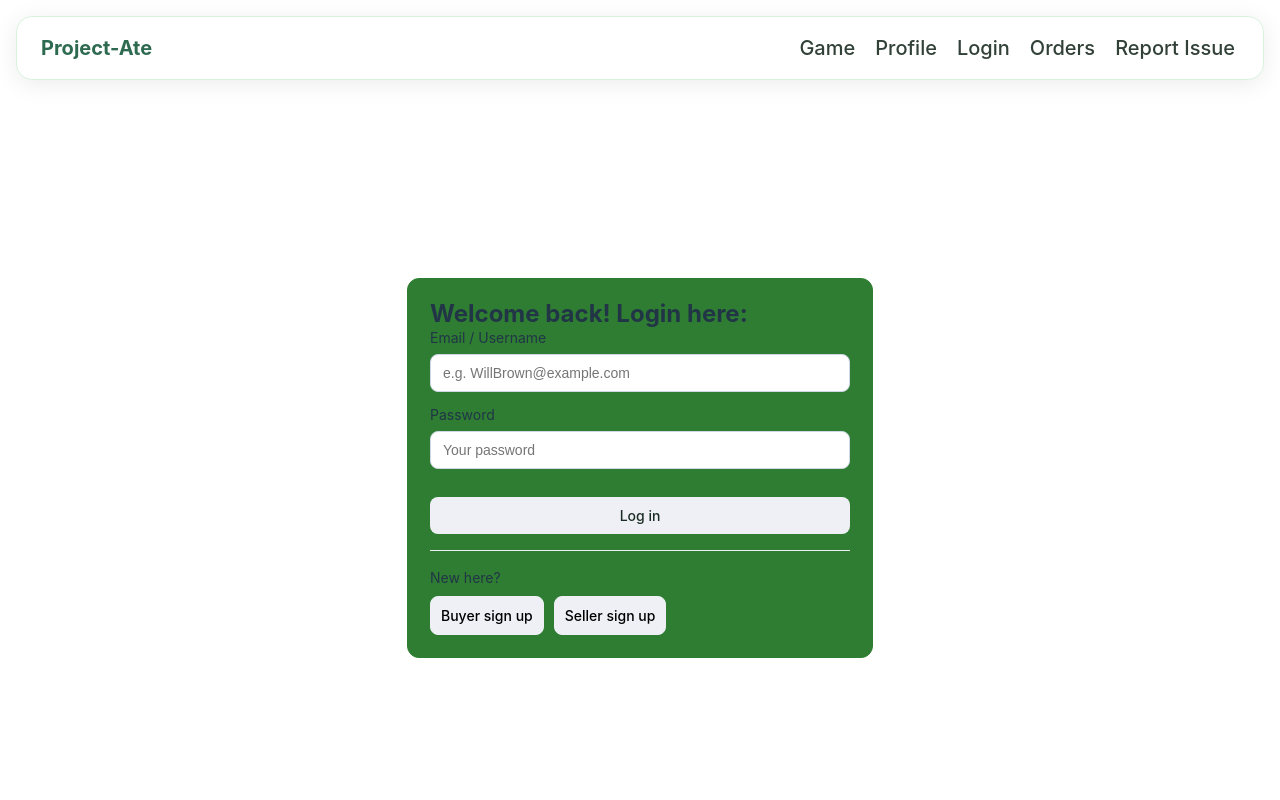
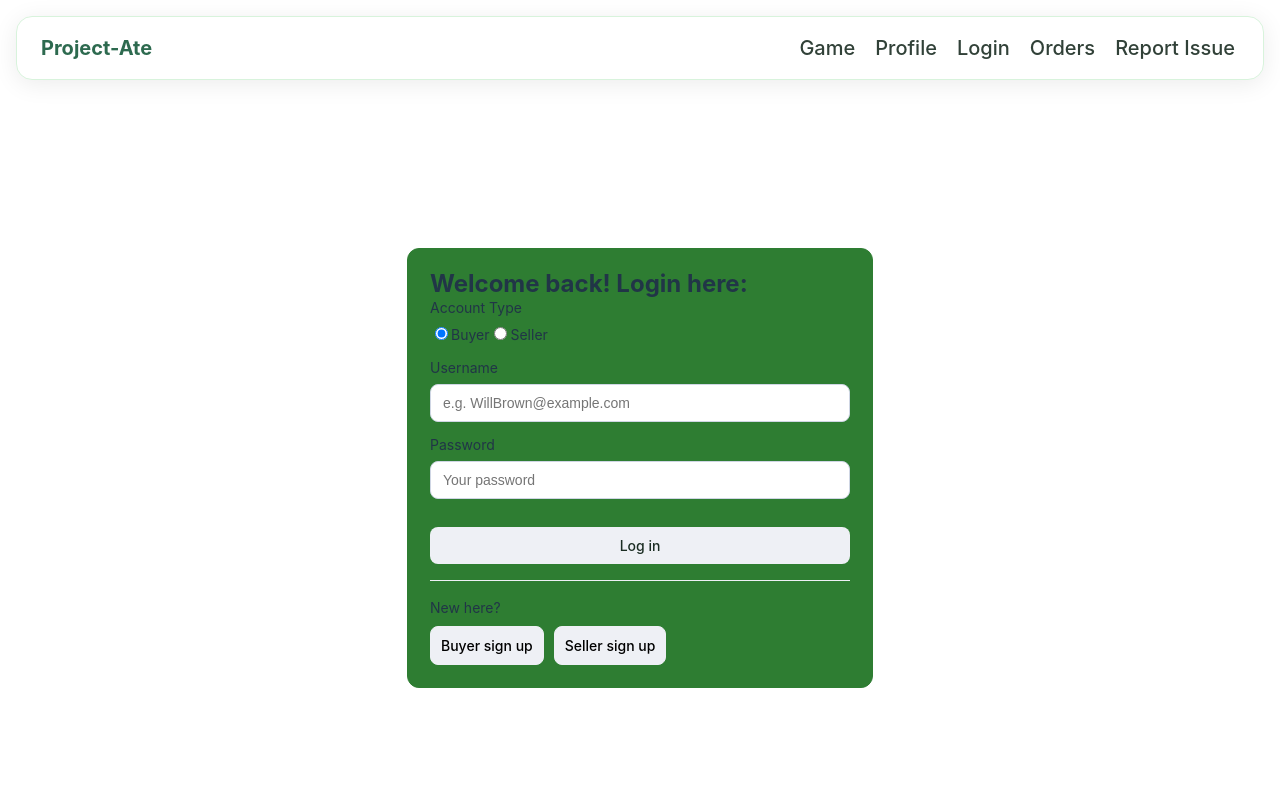
Before and after one commit to Project-Ate-COM2020/Project-Ate, a React app in the folder frontend/: page /seller/login in a window 1280 px wide. Shown: the top 800 px of the page. Built offline with nearby package versions, Linux system fonts and the light colour scheme; no server answers; the HTML template or start-up script is replaced by a standard one.

Commit message:
added radio

```diff
--- a/frontend/src/authorisationPages/loginPage.jsx
+++ b/frontend/src/authorisationPages/loginPage.jsx
@@ -5,12 +5,13 @@ import React, {useState} from "react";
 import { useNavigate, Link } from "react-router-dom";
 import { login, fetchMe } from "../api-legacy/authorisation";
 import AuthLayout from "../reusableComponents/authLayout";
-import { usePostData } from "../reusableComponents/api";
+import { postData } from "../reusableComponents/api";
 
 export default function LoginPage() {
   const navigate = useNavigate();
 
   // create state variables for form inputs
+  const [accountType, setAccountType] = useState("buyer");
   const [identifier, setIdentifier] = useState("");
   const [password, setPassword] = useState("");
 
@@ -21,11 +22,22 @@ export default function LoginPage() {
   const handleSubmit = async (e) => {
     e.preventDefault();
 
-    credentials = usePostData("auth/token", {"username" : identifier, "password" : password});
+    const credentials = await postData("auth/token", {"username" : identifier, "password" : password});
 
     localStorage.setItem("access_token", credentials.access);
     localStorage.setItem("refresh_token", credentials.refresh);
 
+    console.log(credentials);
+
+    const verify = await postData("auth/verify", {"token" : credentials.access});
+
+    console.log(verify);
+
+    if (accountType == "seller") {
+      navigate("/seller");
+    } if (accountType == "buyer") {
+      navigate("/user");
+    };
 
   };
 
@@ -35,8 +47,36 @@ export default function LoginPage() {
       {error && <div className="auth-error">{error}</div>}
 
       <form onSubmit={handleSubmit} className="auth-form">
+
         <label className="auth-label">
-          Email / Username
+          Account Type
+          <div>
+            <label>
+              <input
+                type="radio"
+                name="accountType"
+                value="buyer"
+                checked={accountType === "buyer"}
+                onChange={(e) => setAccountType(e.target.value)}
+              />
+              Buyer
+            </label>
+            <label>
+              <input
+                type="radio"
+                name="accountType"
+                value="seller"
+                checked={accountType === "seller"}
+                onChange={(e) => setAccountType(e.target.value)}
+              />
+              Seller
+            </label>
+          </div>
+        </label>
+
+
+        <label className="auth-label">
+          Username
           <input
             className="auth-input"
             value={identifier}
```
